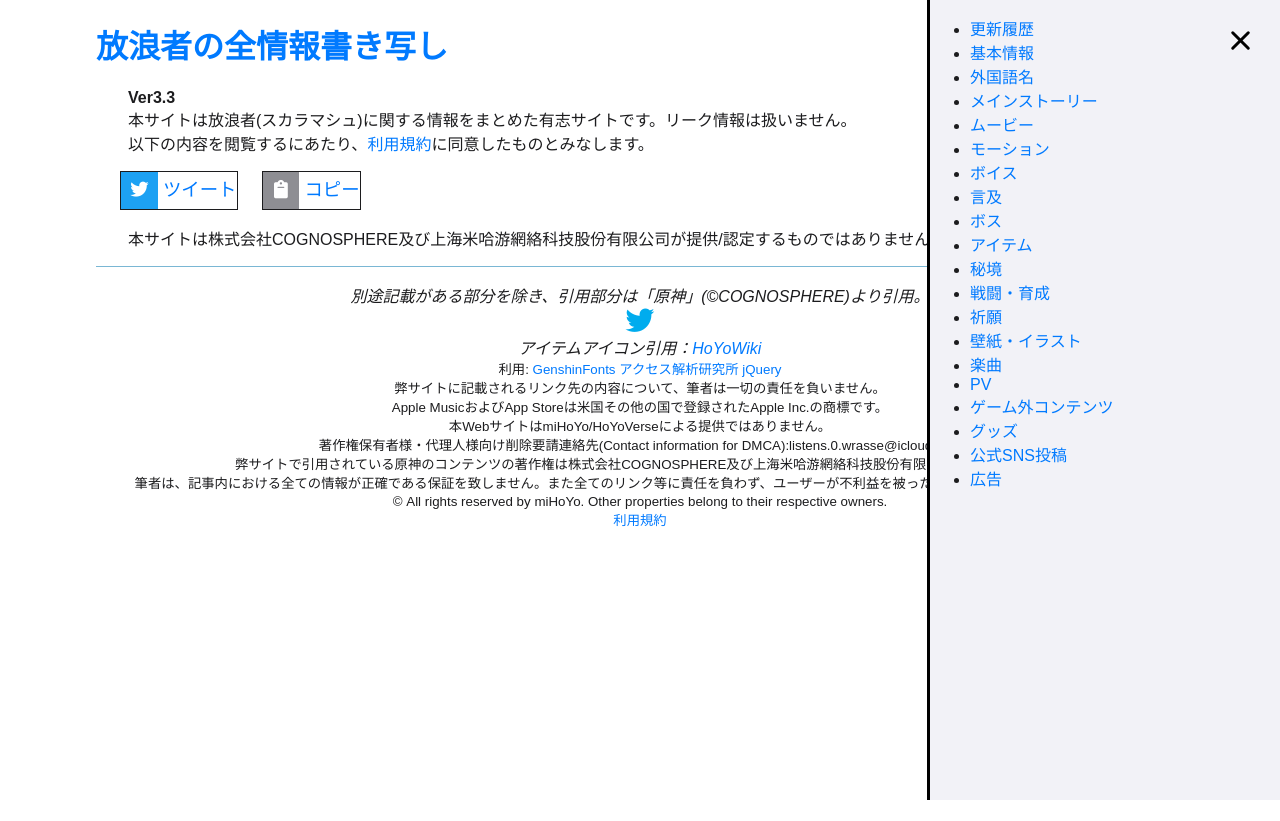
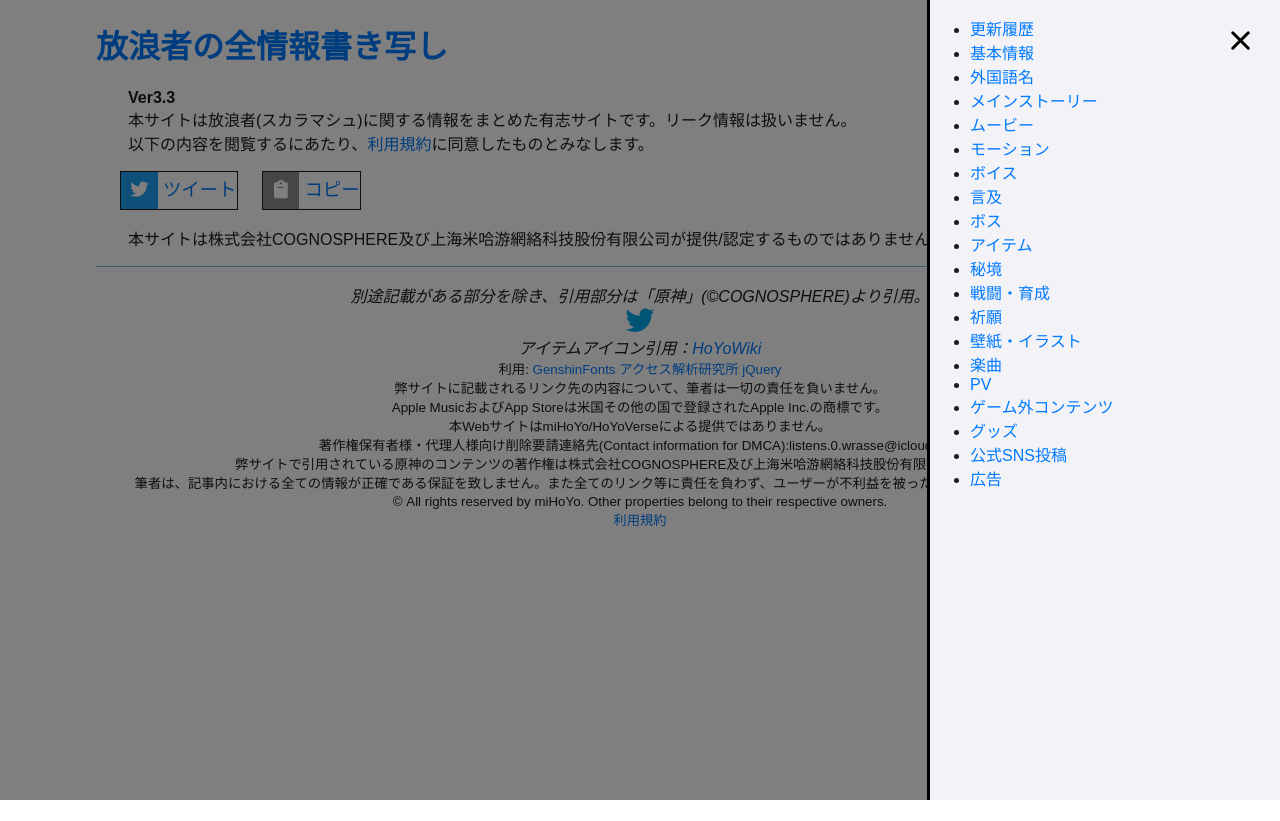
Before and after one commit to giarchive/test, a PHP site: page / in a window 1280 px wide, with the box ticked. Run offline with PHP 8.4, Linux system fonts and the light colour scheme; some libraries are stand-ins or nearby versions.

Commit message:
Add files via upload

```diff
--- a/styles.css
+++ b/styles.css
@@ -301,7 +301,7 @@ position: fixed;
 #menu-btn-check {
     display: none;
 }
-#menu-btn-check:checked ~ #menu,#menu-btn-check:checked ~ #menu-cover {
+#menu-btn-check:checked ~ #menu,#menu-btn-check:checked ~ .menu-cover {
     visibility: visible;
 }
 
```
